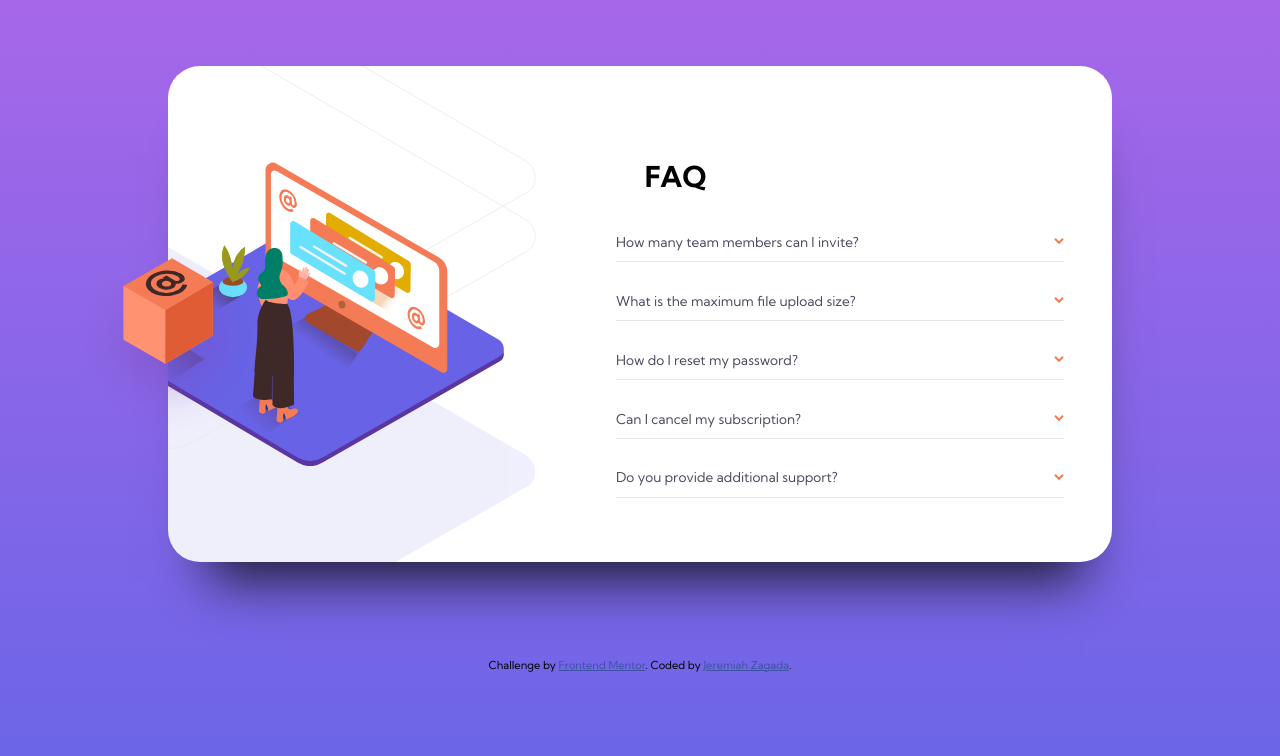
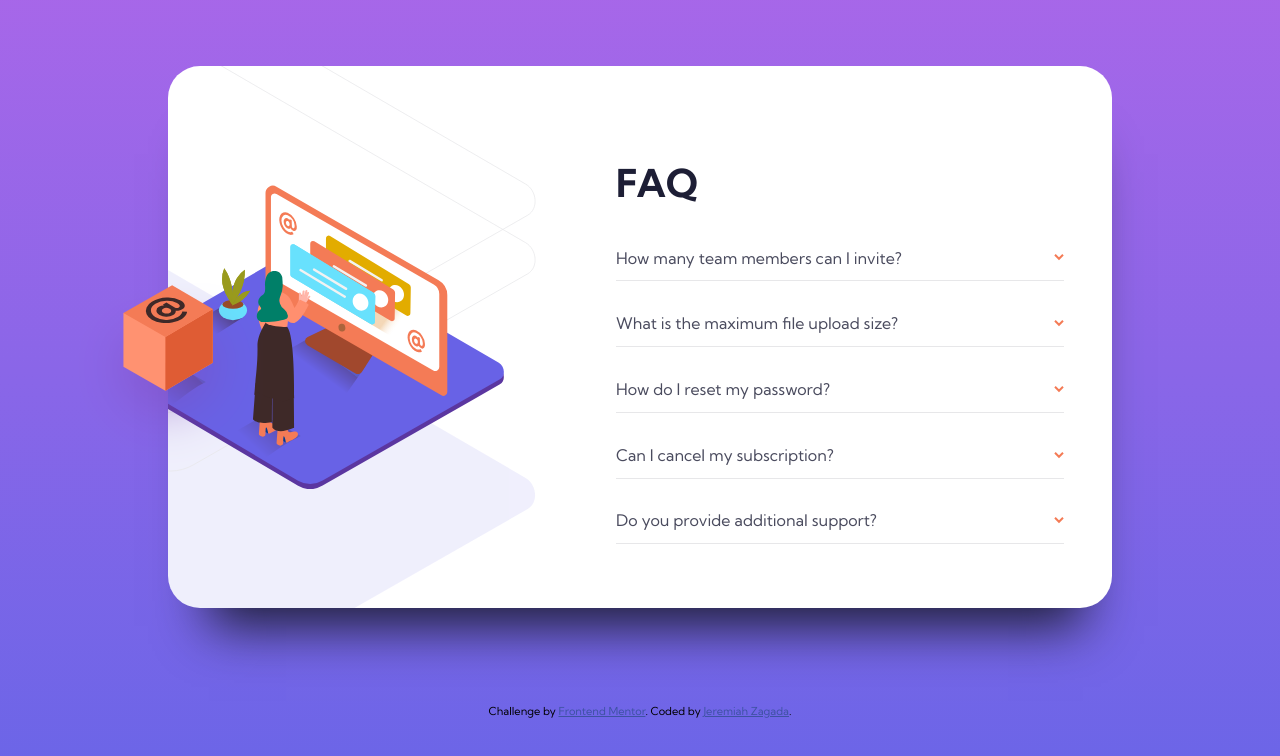
Before and after one commit to j-fraza/fem-accordion-card, a plain HTML site: page index.html in a window 1280 px wide. Shown: the part 110-866 px from the top of the page. Drawn offline with Linux system fonts and the light colour scheme.

Commit message:
desktop styling complete

```diff
--- a/scss/style.scss
+++ b/scss/style.scss
@@ -28,7 +28,8 @@ body {
 }
 
 h1 {
-    font-size: 2.8rem;
+    color: $desat-blue;
+    font-size: 2.3rem;
     text-align: center;
     margin: 1.8rem;
 }
@@ -154,8 +155,9 @@ h1 {
     }
 
     h1 {
-        font-size: 1.8rem;
+        font-size: 2.4rem;
         text-align: left;
+        margin-left: 0;
     }
 
     .card {
@@ -199,6 +201,17 @@ h1 {
 
         .card-text {
             padding-top: 0;
+
+            .accordion-item {
+                a {
+                    font-size: 1rem;
+                }
+
+                .answer {
+                    font-size: 0.79rem;
+                    margin-right: 1rem;
+                }
+            }
         }
     }
 }
```
Also changed, not shown: css/style.css.
